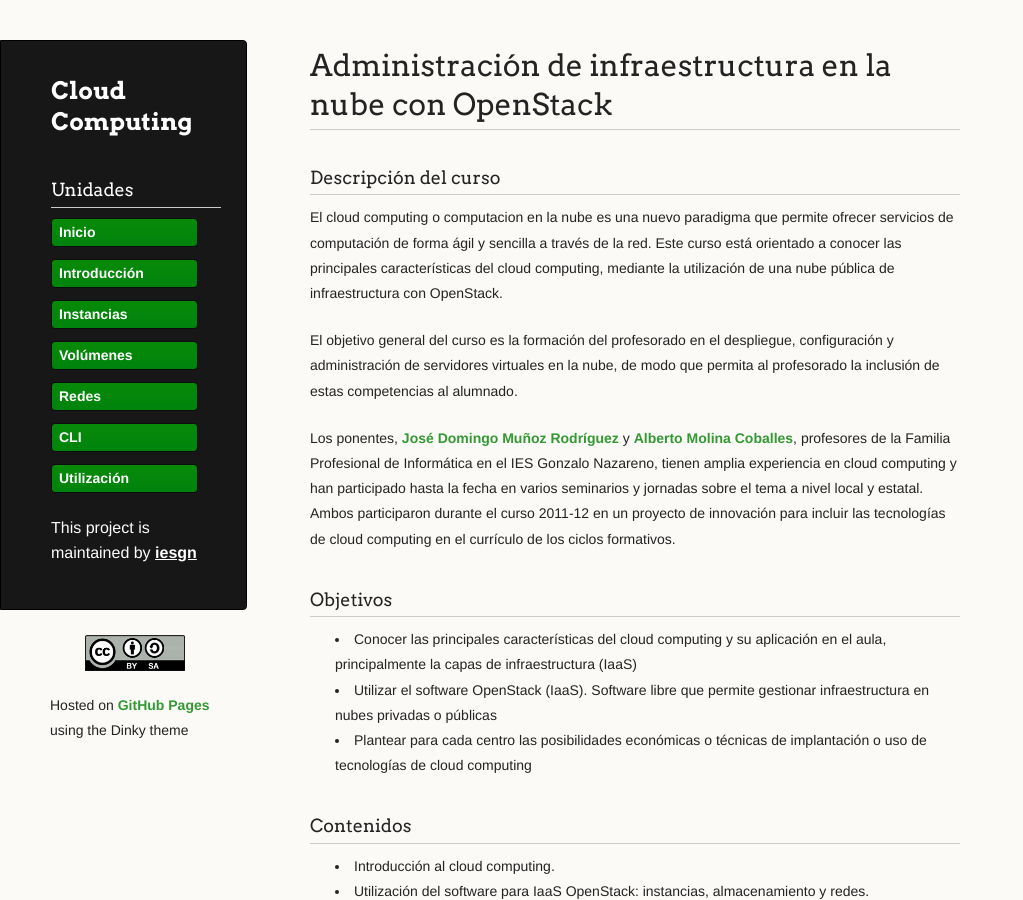
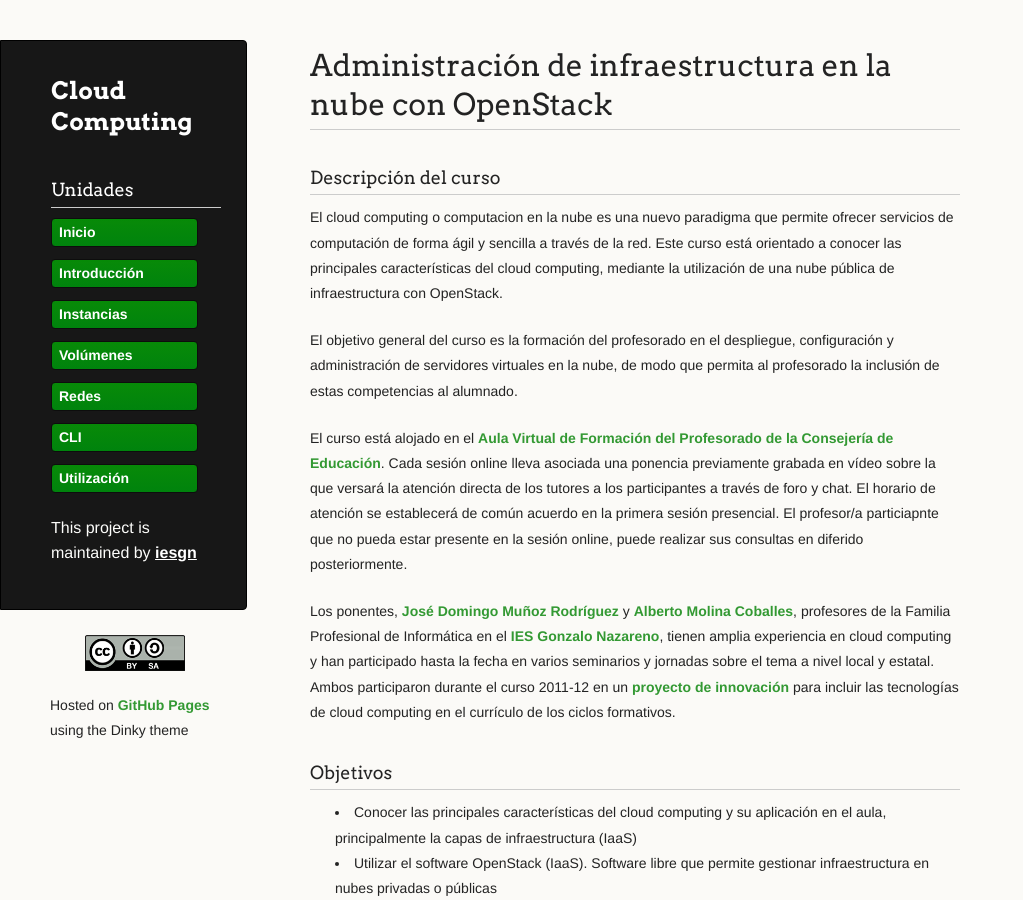
Before and after one commit to iesgn/cloud2, a Jekyll site: the page built from index.md, in a window 1280 px wide and 900 px high. Shown: the whole window, without its empty margins (0-1023 px from the left). Built offline with Jekyll 4.4.1, drawn with Linux system fonts in a browser that asks for light colours.

Commit message:
Enlaces en el índice

```diff
--- a/index.md
+++ b/index.md
@@ -16,12 +16,23 @@ El objetivo general del curso es la formación del profesorado en el despliegue,
 configuración y administración de servidores virtuales en la nube, de modo que
 permita al profesorado la inclusión de estas competencias al alumnado.
 
+El curso está alojado en el
+[Aula Virtual de Formación del Profesorado de la Consejería de Educación](http://educacionadistancia.juntadeandalucia.es/profesorado/course/view.php?id=880). Cada
+sesión online lleva asociada una ponencia previamente grabada en vídeo sobre la
+que versará la atención directa de los tutores a los participantes a través de
+foro y chat. El horario de atención se establecerá de común acuerdo en la
+primera sesión presencial. El profesor/a particiapnte que no pueda estar
+presente en la sesión online, puede realizar sus consultas en diferido
+posteriormente.
+
 Los ponentes, [José Domingo Muñoz Rodríguez](http://www.josedomingo.org) y
 [Alberto Molina Coballes](http://albertomolina.wordpress.com), profesores de la
-Familia Profesional de Informática en el IES Gonzalo Nazareno, tienen amplia
+Familia Profesional de Informática en el
+[IES Gonzalo Nazareno](http://informatica.gonzalonazareno.org), tienen amplia
 experiencia en cloud computing y han participado hasta la fecha en varios
 seminarios y jornadas sobre el tema a nivel local y estatal. Ambos participaron
-durante el curso 2011-12 en un proyecto de innovación para incluir las
+durante el curso 2011-12 en un
+[proyecto de innovación](http://www.gonzalonazareno.org/cloud) para incluir las
 tecnologías de cloud computing en el currículo de los ciclos formativos.
 
 ###Objetivos
```
